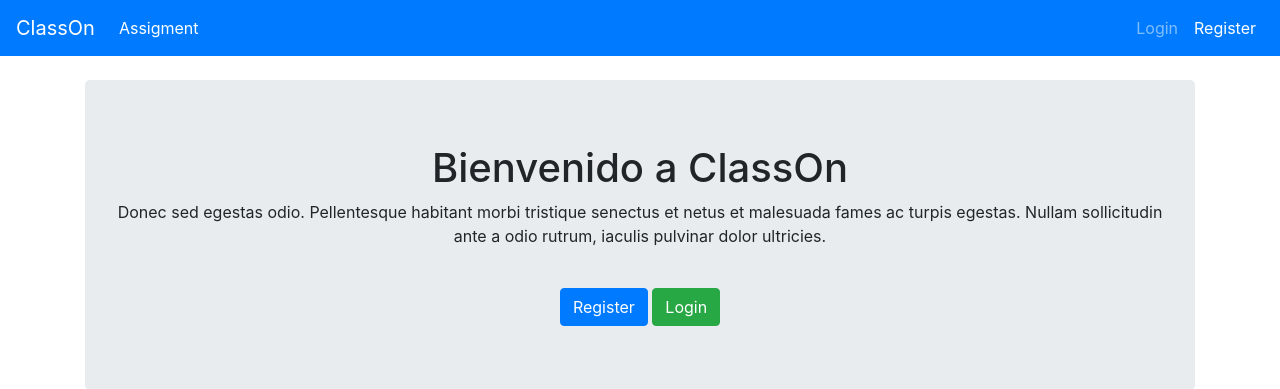
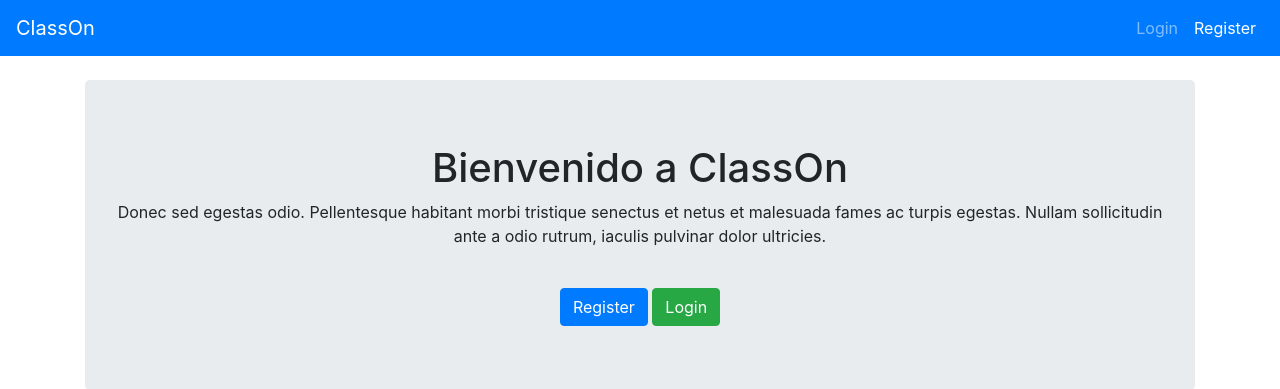
Before and after one commit to JorgeFrias/ClassOnV2, a Flask app: page / in a window 1280 px wide. Shown: the top 389 px of the page. Run offline with Flask 2, Linux system fonts and the light colour scheme; some libraries are stand-ins or nearby versions.

Commit message:
Dashboard works for both professor and student. Removed assigment link in navbar.

```diff
--- a/BackEnd/Server/classOn/home/home.py
+++ b/BackEnd/Server/classOn/home/home.py
@@ -123,6 +123,7 @@ def login():
                     # session['isProfessor'] = False
                     session['nia'] = data['NIA']
                     session['page'] = 1             # Assigment starts from first page
+                    session['isStudent'] = True
 
                     cur.close()                     # Close DB connection
                     flash('You are now logged in', 'success')
--- a/BackEnd/Server/classOn/templates/includes/_navbar.html
+++ b/BackEnd/Server/classOn/templates/includes/_navbar.html
@@ -2,25 +2,25 @@
     <div class="collapse navbar-collapse">
         <a class="navbar-brand" href="/">ClassOn</a>
         <ul class="navbar-nav mr-auto">
-            <li class="nav-item active">
-                <a class="nav-link" href="/assigment/0">Assigment</a>
-            </li>
-            <!--<li class="nav-item">-->
-                <!--<a class="nav-link" href="#">Link</a>-->
-            <!--</li>-->
-            <!--<li class="nav-item">-->
-                <!--<a class="nav-link" href="#">Link</a>-->
-            <!--</li>-->
-            <!--<li class="nav-item">-->
-                <!--<a class="nav-link disabled" href="#">Disabled</a>-->
+            <!--<li class="nav-item active">-->
+                <!--<a class="nav-link" href="/assigment/0">Assigment</a>-->
             <!--</li>-->
         </ul>
 
         <ul class="navbar-nav navbar-right">
         {% if session.logged_in %}
-            <li class="nav-item">
-                <a class="nav-link" href="/dashboard">Dashboard<span class="sr-only">(current)</span></a>
-            </li>
+            <!--Is student-->
+            {% if session.isStudent %}
+                <li class="nav-item">
+                    <a class="nav-link" href="/student/dashboard">Dashboard<span class="sr-only">(current)</span></a>
+                </li>
+            <!--Is professor-->
+            {% elif session.isProfessor %}
+                <li class="nav-item">
+                    <a class="nav-link" href="/professor/dashboard">Dashboard<span class="sr-only">(current)</span></a>
+                </li>
+            {% endif %}
+
             <li class="nav-item">
                 <a class="nav-link" href="/logout">Logout<span class="sr-only">(current)</span></a>
             </li>
```
